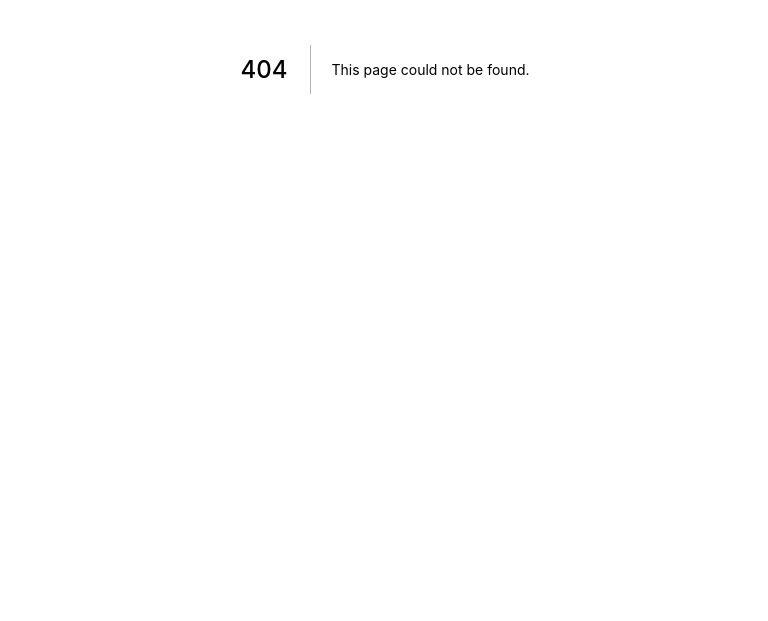
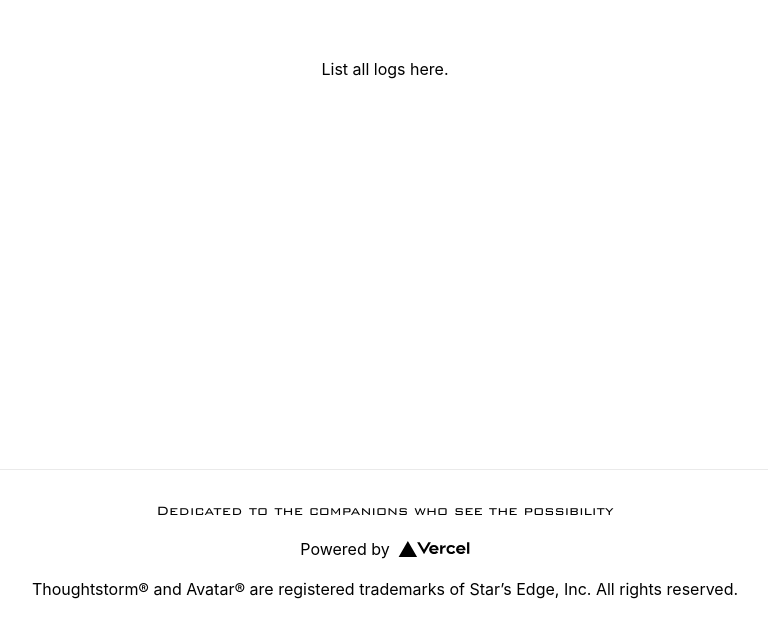
Before and after one commit to ben-marrett/thoughtstormlog, a Next.js app: page /logs/all-logs in a window 1280 px wide. Before the commit this address had no page. Shown: the part 331-952 px from the top of the page, without its empty margins (255-1023 px from the left). Before the commit the page ends 800 px from the top, so only its background shows below. Built offline with nearby package versions, Linux system fonts and the light colour scheme.

Commit message:
prepare new page to display all logs

```diff
--- /dev/null
+++ b/pages/logs/all-logs.js
@@ -0,0 +1,14 @@
+import styles from '../../styles/Home.module.css'
+import Footer from '../../lib/footer'
+
+export default function AllLogs() {
+  return (
+    <>
+      <main className={styles.main}>
+        <div>List all logs here.</div>
+
+      </main>
+      <Footer />
+    </>
+  )
+}
--- a/pages/logs/search-logs.js
+++ b/pages/logs/search-logs.js
@@ -3,6 +3,7 @@ import styles from '../../styles/Home.module.css'
 import Head from "next/head";
 import Image from "next/image";
 import Link from "next/link";
+import Footer from '../../lib/footer'
 
 export default function SearchLogs() {
 
@@ -29,6 +30,7 @@ export default function SearchLogs() {
         <br />
         <Link href="/">Home</Link>
       </main>
+      <Footer />
     </div>
   )
 }
--- a/pages/logs/view-logs.js
+++ b/pages/logs/view-logs.js
@@ -3,7 +3,6 @@ import Image from "next/image"
 import Head from "next/head"
 import styles from '../../styles/Home.module.css'
 import Footer from "../../lib/footer"
-import SearchForm from "../../lib/searchForm"
 
 export default function FirstLog() {
   return (
@@ -22,7 +21,7 @@ export default function FirstLog() {
           height={80}
         />
         <br />
-        <Link href="/">Browse All</Link>
+        <Link href="/logs/all-logs">Browse All</Link>
         <br />
         <Link href="/logs/search-logs">Search Logs</Link>
         <br />
```
